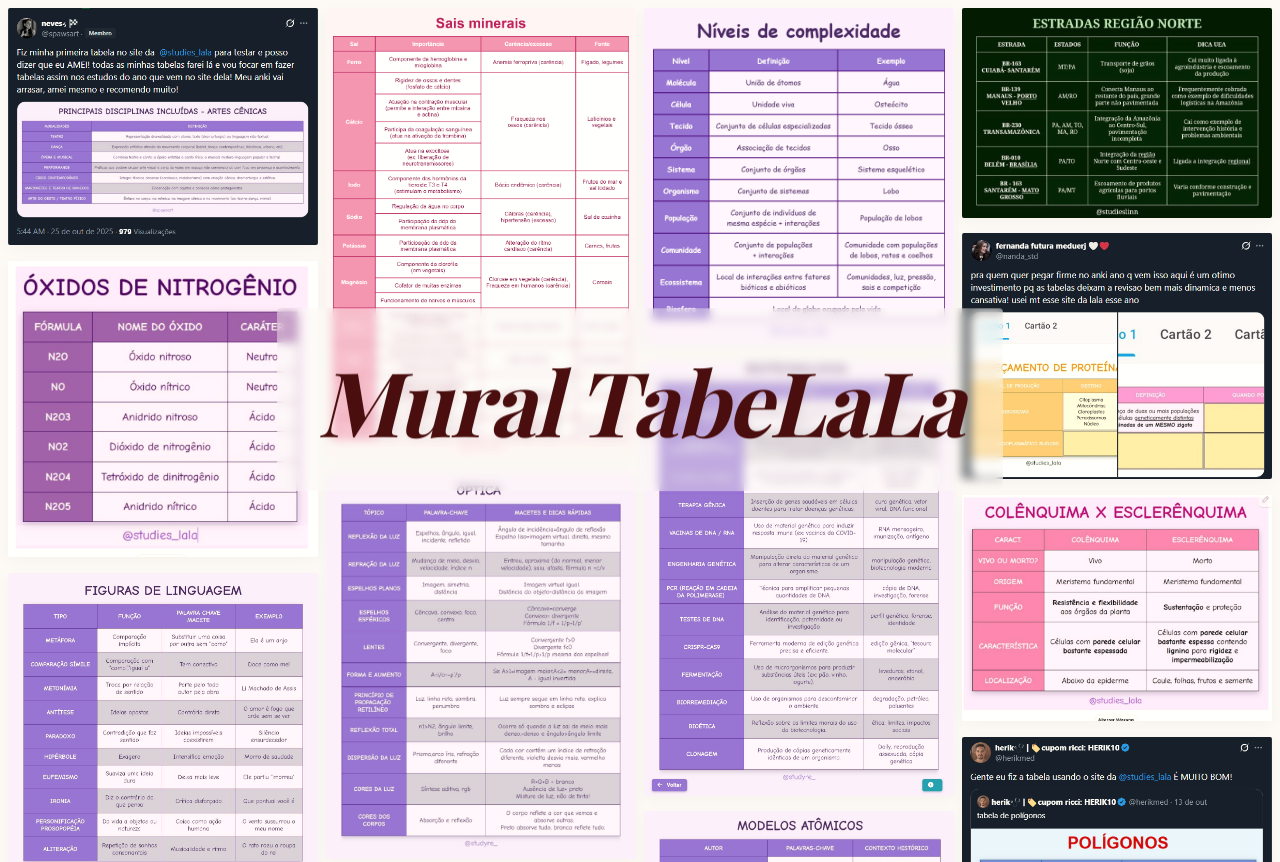
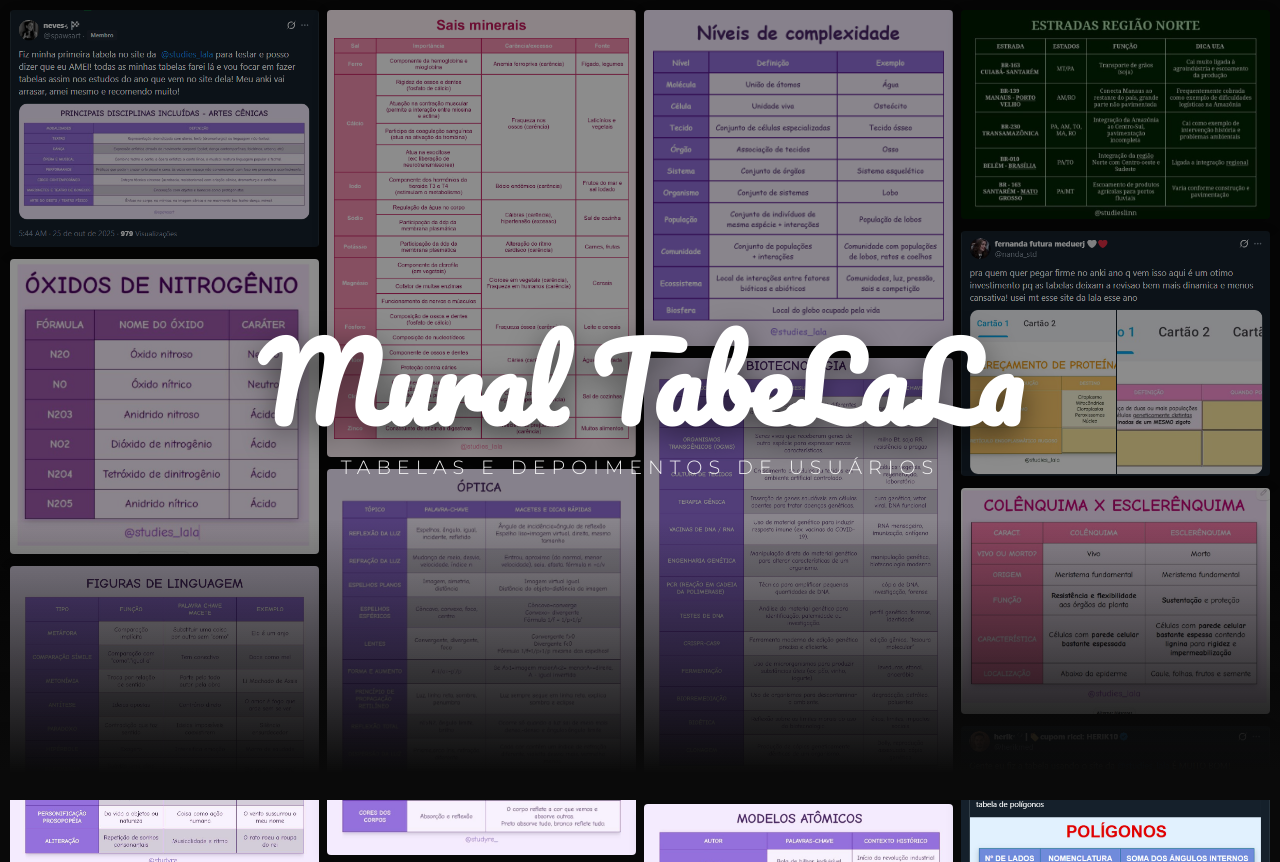
Before and after one commit to priprincesa26/muraltabelala, a plain HTML site: page index.html in a window 1280 px wide. Shown: the top 862 px of the page. Drawn offline with nearby package versions, Linux system fonts and the light colour scheme; a web font is replaced by a local one.

Commit message:
Update index.html

```diff
--- a/index.html
+++ b/index.html
@@ -3,15 +3,13 @@
 <head>
     <meta charset="UTF-8">
     <meta name="viewport" content="width=device-width, initial-scale=1.0">
-    <title>Mural TabeLaLa | Galeria de Estudos</title>
-    <!-- Fontes de Luxo: Playfair Display para o título e Montserrat para detalhes -->
-    <link href="https://fonts.googleapis.com/css2?family=Playfair+Display:ital,wght@0,700;1,700&family=Montserrat:wght@300;400&display=swap" rel="stylesheet">
+    <title>Mural TabeLaLa</title>
+    <!-- Fontes: Pacifico para o título e Montserrat para o subtítulo -->
+    <link href="https://fonts.googleapis.com/css2?family=Pacifico&family=Montserrat:wght@300;500&display=swap" rel="stylesheet">
     <style>
         :root {
-            --bg-color: #fdfaf5; /* Creme sofisticado */
-            --text-color: #4a0e0e; /* Vinho profundo */
-            --accent-color: #d4af37; /* Ouro fosco */
-            --gap: 8px; /* Espaço mínimo e limpo entre imagens */
+            --bg-color: #0a0a0a; /* Fundo preto profundo para o luxo */
+            --overlay-opacity: 0.45; /* Transparência da camada preta */
         }
 
         * {
@@ -23,121 +21,137 @@
         body {
             background-color: var(--bg-color);
             font-family: 'Montserrat', sans-serif;
-            color: var(--text-color);
-            line-height: 1.6;
+            overflow-x: hidden;
         }
 
-        /* TÍTULO SUSPENSO E ELEGANTE */
-        .header-fixed {
+        /* CAMADA PRETA OPACA SOBRE TODO O SITE */
+        .site-overlay {
+            position: fixed;
+            top: 0;
+            left: 0;
+            width: 100%;
+            height: 100%;
+            background: rgba(0, 0, 0, var(--overlay-opacity));
+            z-index: 50;
+            pointer-events: none; /* Permite que você clique/role as fotos por baixo */
+        }
+
+        /* TÍTULOS CENTRALIZADOS FIXOS */
+        .hero-section {
             position: fixed;
             top: 50%;
             left: 50%;
             transform: translate(-50%, -50%);
-            z-index: 1000;
+            z-index: 100;
             text-align: center;
             width: 100%;
             pointer-events: none;
         }
 
-        .header-fixed h1 {
-            font-family: 'Playfair Display', serif;
-            font-size: 7vw;
-            font-weight: 700;
-            font-style: italic;
-            letter-spacing: -2px;
-            color: var(--text-color);
-            /* Efeito de Vidro Suave atrás do texto para legibilidade */
-            background: rgba(253, 250, 245, 0.4);
-            backdrop-filter: blur(5px);
-            -webkit-backdrop-filter: blur(5px);
-            padding: 20px 40px;
-            display: inline-block;
-            border-radius: 4px;
-            /* Sombra sutil para profundidade */
-            text-shadow: 2px 2px 10px rgba(0,0,0,0.05);
+        .hero-section h1 {
+            font-family: 'Pacifico', cursive;
+            color: #ffffff;
+            font-size: 8vw;
+            line-height: 1.2;
+            text-shadow: 0 10px 30px rgba(0,0,0,0.5);
         }
 
-        /* LAYOUT MASONRY (SEM CORTES NAS IMAGENS) */
-        .masonry-container {
-            padding: var(--gap);
-            column-count: 4; /* Colunas no Desktop */
-            column-gap: var(--gap);
-            width: 100%;
+        .hero-section p {
+            font-family: 'Montserrat', sans-serif;
+            color: #ffffff;
+            font-size: 1.5vw;
+            font-weight: 300;
+            letter-spacing: 6px;
+            text-transform: uppercase;
+            margin-top: 10px;
+            opacity: 0.9;
         }
 
-        .masonry-item {
+        /* EFEITO ESFUMAÇADO (NÉVOA) NO FINAL DA PÁGINA */
+        .bottom-fog {
+            position: fixed;
+            bottom: 0;
+            left: 0;
+            width: 100%;
+            height: 35vh; /* Altura da fumaça */
+            background: linear-gradient(to top, var(--bg-color) 10%, transparent 100%);
+            z-index: 60;
+            pointer-events: none;
+        }
+
+        /* CONTAINER DAS IMAGENS (ESTILO MASONRY SEM CORTES) */
+        .mural-container {
+            padding: 10px;
+            column-count: 4; /* Colunas no PC */
+            column-gap: 8px; /* Borda mínima entre imagens */
+            width: 100%;
+            position: relative;
+        }
+
+        .mural-item {
             display: inline-block;
             width: 100%;
-            margin-bottom: var(--gap);
+            margin-bottom: 8px; /* Espaço mínimo vertical */
             break-inside: avoid;
-            background-color: #fff;
-            border-radius: 2px; /* Bordas levemente suavizadas */
-            overflow: hidden;
-            box-shadow: 0 4px 15px rgba(0,0,0,0.03);
-            transition: all 0.4s cubic-bezier(0.165, 0.84, 0.44, 1);
         }
 
-        .masonry-item:hover {
-            transform: translateY(-5px);
-            box-shadow: 0 12px 30px rgba(74, 14, 14, 0.15);
-            z-index: 10;
+        .mural-item img {
+            width: 100%;
+            height: auto; /* Garante que a imagem não seja cortada */
+            display: block;
+            border-radius: 4px;
+            box-shadow: 0 5px 15px rgba(0,0,0,0.2);
+            transition: transform 0.4s ease;
         }
 
-        .masonry-item img {
-            width: 100%;
-            height: auto; /* Mantém a proporção original, sem cortes */
-            display: block;
-            filter: sepia(0.1); /* Toque levemente vintage/elegante */
-            transition: filter 0.3s ease;
+        .mural-item:hover img {
+            transform: scale(1.02);
+            filter: brightness(1.2);
         }
 
-        .masonry-item:hover img {
-            filter: sepia(0);
+        /* RESPONSIVIDADE PARA CELULAR */
+        @media (max-width: 1000px) {
+            .mural-container { column-count: 3; }
+            .hero-section h1 { font-size: 12vw; }
+            .hero-section p { font-size: 3vw; letter-spacing: 3px; }
         }
 
-        /* AJUSTES PARA CELULAR E TABLET */
-        @media (max-width: 1200px) { .masonry-container { column-count: 3; } }
-        @media (max-width: 800px) {
-            .masonry-container { column-count: 2; }
-            .header-fixed h1 { font-size: 12vw; padding: 10px 20px; }
-        }
-        @media (max-width: 480px) { .masonry-container { column-count: 1; } }
-
-        /* Rodapé discreto */
-        .footer {
-            text-align: center;
-            padding: 40px;
-            font-size: 0.8rem;
-            letter-spacing: 2px;
-            text-transform: uppercase;
-            opacity: 0.6;
+        @media (max-width: 600px) {
+            .mural-container { column-count: 2; }
+            .hero-section h1 { font-size: 16vw; }
+            .hero-section p { font-size: 4vw; }
+            .bottom-fog { height: 25vh; }
         }
     </style>
 </head>
 <body>
 
-    <div class="header-fixed">
+    <!-- Overlay escuro fixo -->
+    <div class="site-overlay"></div>
+
+    <!-- Títulos fixos -->
+    <div class="hero-section">
         <h1>Mural TabeLaLa</h1>
+        <p>Tabelas e depoimentos de usuários</p>
     </div>
 
-    <div class="masonry-container" id="gallery">
-        <!-- Imagens geradas pelo Script -->
-    </div>
+    <!-- Mosaico de imagens por baixo -->
+    <div class="mural-container" id="gallery"></div>
 
-    <div class="footer">
-        Estudos & Organização por TabeLaLa
-    </div>
+    <!-- Efeito de névoa no fundo -->
+    <div class="bottom-fog"></div>
 
     <script>
         const gallery = document.getElementById('gallery');
 
+        // Loop para carregar as 27 imagens com os seus nomes do GitHub
         for (let i = 1; i <= 27; i++) {
-            const item = document.createElement('div');
-            item.className = 'masonry-item';
+            const div = document.createElement('div');
+            div.className = 'mural-item';
 
             const img = document.createElement('img');
 
-            // Mantendo a sua lógica de detecção automática de arquivos (png vs jfif)
+            // Lógica para lidar com as extensões .jpg.png e .jpg.jfif do seu print
             img.src = `tabela${i}.jpg.png`;
 
             img.onerror = function() {
@@ -148,8 +162,8 @@
                 }
             };
 
-            item.appendChild(img);
-            gallery.appendChild(item);
+            div.appendChild(img);
+            gallery.appendChild(div);
         }
     </script>
 </body>
```
